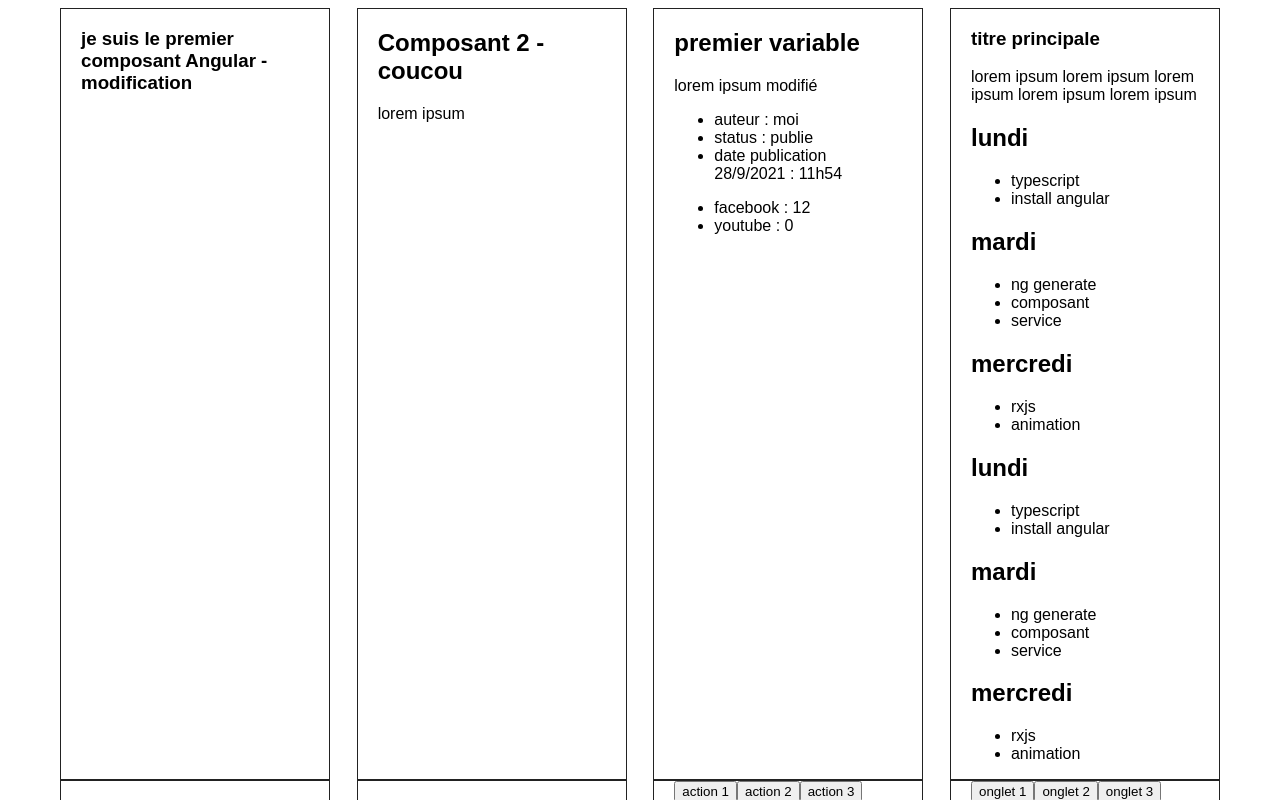
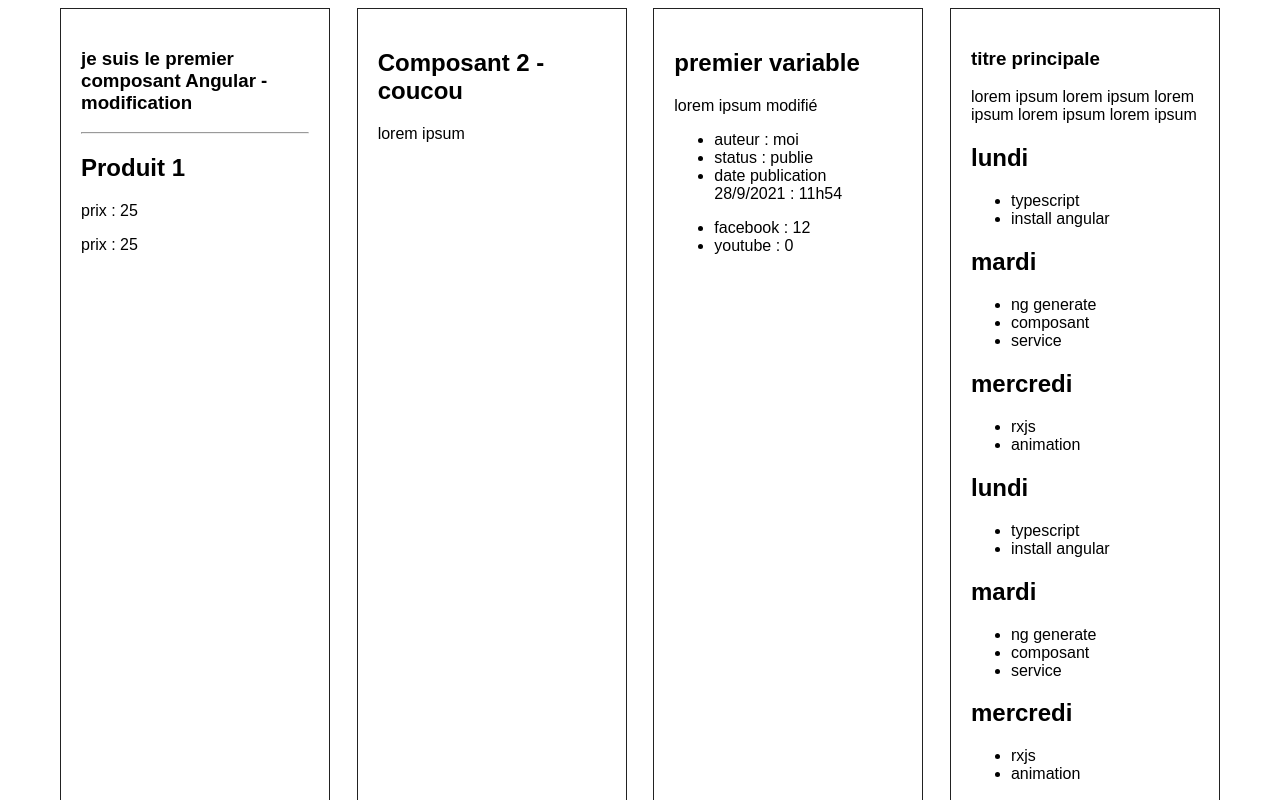
Before and after one commit to webdevproformation/angular-3wa-sept21, an Angular app in the folder semaine2/: page / in a window 1280 px wide. Shown: the top 800 px of the page. Built offline with nearby package versions, Linux system fonts and the light colour scheme.

Commit message:
création d'un service et injection de dépendance dans le composant client

```diff
--- a/semaine2/src/app/app.component.css
+++ b/semaine2/src/app/app.component.css
@@ -13,7 +13,8 @@
 }
 .row > * {
     width: calc(25% - 20px);
-    padding: 0 20px;
+    padding: 20px;
     border:1px solid #222;
     box-sizing: border-box;
+    margin-bottom: 20px;
 }
--- a/semaine2/src/app/app.module.ts
+++ b/semaine2/src/app/app.module.ts
@@ -16,6 +16,7 @@ import { OnzeComponent } from './jour2/onze.component';
 import { DouzeComponent } from './jour2/douze.component';
 import { TreizeComponent } from './jour2/treize.component';
 import { QuatorzeComponent } from './jour2/quatorze.component';
+import { DataService } from './jour2/services/data.service';
 
 
 @NgModule({
@@ -39,7 +40,9 @@ import { QuatorzeComponent } from './jour2/quatorze.component';
   imports: [
     BrowserModule
   ],
-  providers: [],
+  providers: [
+    DataService
+  ],
   bootstrap: [AppComponent]
 })
 export class AppModule { }
--- a/semaine2/src/app/jour2/premier.component.ts
+++ b/semaine2/src/app/jour2/premier.component.ts
@@ -1,10 +1,23 @@
 import { Component } from "@angular/core";
+import { DataService } from "./services/data.service";
 
 @Component({
     selector:"Premier",
-    template : "<h1>je suis le premier composant Angular - modification</h1>"
+    template : `<h1>je suis le premier composant Angular - modification</h1>
+        <hr>
+        <h2>{{data.nom}}</h2>
+        <p>prix : {{data.prix}}</p>
+        <p>prix : {{dataService.get(1)[0].prix}}</p>
+    `
 }) // décorer la class Premier qui est exportée
-export class PremierComponent{}
+export class PremierComponent{
+
+    public data ;
+    constructor(public dataService : DataService){ // injection de dépendance
+       this.data = dataService.get(1)[0];
+       console.log(this.data);
+    }
+}
 
 // je veux créer le composant premier :
 
--- a/semaine2/src/app/jour2/quatorze.component.ts
+++ b/semaine2/src/app/jour2/quatorze.component.ts
@@ -39,3 +39,4 @@ export class QuatorzeComponent implements OnInit {
 }
 
 // service => permettre de partager de données entre les différents composants
+// rdv dans 16h23 @ toute suite !!!
--- /dev/null
+++ b/semaine2/src/app/jour2/services/data.service.ts
@@ -0,0 +1,28 @@
+/* import { Injectable } from "@angular/core"
+// il est possible d'ajouter un décorateur
+@Injectable({
+    providedIn: 'root'
+}) */
+interface Produit{
+    id : number,
+    nom : string,
+    prix : number
+};
+
+export class DataService{
+    private data : Array<Produit> = [
+        {id : 1, nom : "Produit 1", prix : 25},
+        {id : 2, nom : "Produit 2", prix : 100},
+        {id : 3, nom : "Produit 3", prix : 12},
+        {id : 4, nom : "Produit 4", prix : 43}
+    ];
+
+    public getAll() : Array<Produit> {
+        return this.data;
+    }
+
+    public get(id : number ) : Array<Produit> {
+        return this.data.filter( (item : Produit) =>  item.id === id  );
+    }
+
+}
```
Also changed, not shown: 1 other file (tests, documents, lock files or other folders).
